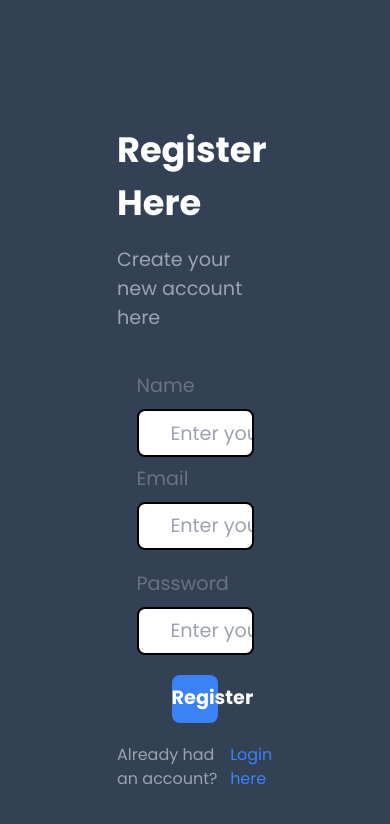
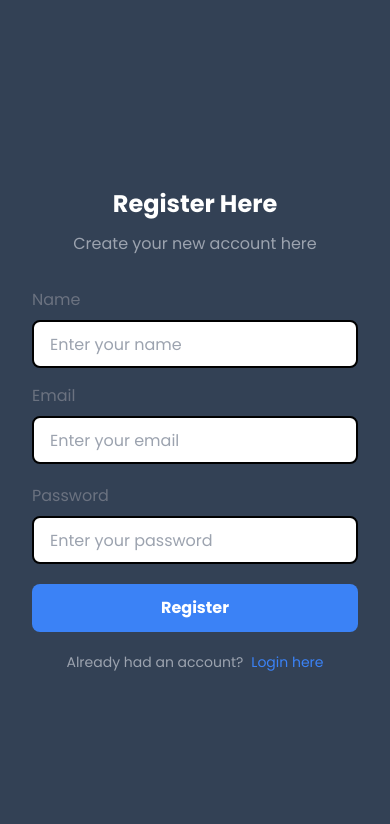
Before and after one commit to Developer-Sohail786/Backend-Authentication-System-JWT-with-UI, a React (Vite) app in the folder Authentication System/Frontend/: page /register in a window 390 px wide. Shown: the top 824 px of the page. Built offline with nearby package versions, Linux system fonts and the light colour scheme.

Commit message:
Refactor Register component for improved UX and layout
Updated the Register component layout and improved accessibility features. Enhanced styling for better responsiveness and user experience.

```diff
--- a/Authentication System/Frontend/src/Pages/Register.jsx
+++ b/Authentication System/Frontend/src/Pages/Register.jsx
@@ -1,6 +1,6 @@
 import React from "react";
 import { useForm } from "react-hook-form";
-import { useNavigate,Link } from "react-router-dom";
+import { useNavigate, Link } from "react-router-dom";
 import axios from "axios";
 import { endpoints } from "../utils/api";
 
@@ -8,9 +8,8 @@
   const navigate = useNavigate();
 
   const {
-    register: registerField, // rename to avoid conflict
+    register: registerField,
     handleSubmit,
-    setError,
     formState: { errors, isSubmitting },
   } = useForm();
 
@@ -21,6 +20,7 @@
         email: data.email,
         password: data.password,
       });
+
       console.log("Registration successful:", response.data);
       navigate("/login");
     } catch (error) {
@@ -30,36 +30,47 @@
   };
 
   return (
-    <div className="container flex items-center justify-center h-screen bg-slate-700">
-      <div className="form flex flex-col border-2 border-none rounded-lg text-white h-[80%] w-[40%]">
-        <div className="text-[2.2rem] font-bold mt-10 flex justify-center">
+    <div className="container flex items-center justify-center min-h-screen bg-slate-700 px-4">
+      <div className="form flex flex-col rounded-lg text-white w-full max-w-md sm:max-w-lg md:max-w-xl lg:max-w-2xl py-6 px-4 sm:px-8">
+
+        <div className="text-2xl sm:text-3xl font-bold mt-4 flex justify-center">
           <h1>Register Here</h1>
         </div>
-        <div className="create mt-4 text-[1.2rem] flex justify-center text-gray-400">
+
+        <div className="create mt-3 text-base sm:text-lg flex justify-center text-gray-400 text-center">
           <p>Create your new account here</p>
         </div>
-        <div className="inputsFields text-[1.2rem] flex flex-col items-center mt-10">
-          <form onSubmit={handleSubmit(onSubmit)}>
-            <p className="mr-[63.9%] text-gray-500">Name</p>
+
+        <div className="inputsFields text-base sm:text-lg flex flex-col items-center mt-8 w-full">
+          <form onSubmit={handleSubmit(onSubmit)} className="w-full flex flex-col items-center">
+
+            <p className="w-full max-w-md text-left text-gray-500">Name</p>
+
             <input
               type="text"
               placeholder="Enter your name"
-              className="border-2 h-12 w-[30vw] text-black border-black rounded-lg mt-2 pl-8"
+              className="border-2 h-12 w-full max-w-md text-black border-black rounded-lg mt-2 pl-4"
               {...registerField("name", {
                 required: { value: true, message: "Field can't be empty" },
                 minLength: { value: 3, message: "Minimum length is 3 characters" },
                 maxLength: { value: 20, message: "Maximum length is 20 characters" },
               })}
             />
+
             {errors.name && (
-              <div className="text-red-500 text-sm mt-1">{errors.name.message}</div>
+              <div className="text-red-500 text-sm mt-1 w-full max-w-md">
+                {errors.name.message}
+              </div>
             )}
 
-            <p className="mr-[63.9%] text-gray-500 mt-2">Email</p>
+            <p className="w-full max-w-md text-left text-gray-500 mt-4">
+              Email
+            </p>
+
             <input
               type="text"
               placeholder="Enter your email"
-              className="border-2 h-12 w-[30vw] text-black border-black rounded-lg mt-2 pl-8"
+              className="border-2 h-12 w-full max-w-md text-black border-black rounded-lg mt-2 pl-4"
               {...registerField("email", {
                 required: { value: true, message: "Field can't be empty" },
                 minLength: { value: 6, message: "Minimum length is 6 characters" },
@@ -70,15 +81,21 @@
                 },
               })}
             />
+
             {errors.email && (
-              <div className="text-red-500 text-sm mt-1">{errors.email.message}</div>
+              <div className="text-red-500 text-sm mt-1 w-full max-w-md">
+                {errors.email.message}
+              </div>
             )}
 
-            <p className="mr-[64%] text-gray-500 mt-5">Password</p>
+            <p className="w-full max-w-md text-left text-gray-500 mt-5">
+              Password
+            </p>
+
             <input
-              type="text"
+              type="password"
               placeholder="Enter your password"
-              className="border-2 h-12 w-[30vw] text-black border-black rounded-lg mt-2 pl-8"
+              className="border-2 h-12 w-full max-w-md text-black border-black rounded-lg mt-2 pl-4"
               {...registerField("password", {
                 required: { value: true, message: "Field can't be empty" },
                 minLength: { value: 8, message: "Minimum length is 8 characters" },
@@ -92,29 +109,37 @@
                 },
               })}
             />
+
             {errors.password && (
-              <div className="text-red-500 text-sm mt-1">{errors.password.message}</div>
+              <div className="text-red-500 text-sm mt-1 w-full max-w-md">
+                {errors.password.message}
+              </div>
             )}
 
-            <div className="btn flex justify-center">
+            <div className="btn flex justify-center w-full max-w-md">
               <button
                 type="submit"
                 disabled={isSubmitting}
-                className={`h-12 w-[40%] rounded-lg mt-5 font-bold text-[1.2rem] ${
-                  isSubmitting ? "bg-gray-400" : "bg-blue-500 hover:bg-blue-800 text-white"
+                className={`h-12 w-full sm:w-[60%] rounded-lg mt-5 font-bold text-base sm:text-lg ${
+                  isSubmitting
+                    ? "bg-gray-400"
+                    : "bg-blue-500 hover:bg-blue-800 text-white"
                 }`}
               >
                 {isSubmitting ? "Submitting..." : "Register"}
               </button>
             </div>
+
           </form>
         </div>
- <p className="text-gray-400 flex justify-center mt-5">
-            Already had an account?
-            <Link to="/login" className="text-blue-500 ml-2 hover:underline cursor-pointer">
-                Login here
-            </Link>
+
+        <p className="text-gray-400 flex justify-center mt-5 text-sm sm:text-base text-center">
+          Already had an account?
+          <Link to="/login" className="text-blue-500 ml-2 hover:underline cursor-pointer">
+            Login here
+          </Link>
         </p>
+
       </div>
     </div>
   );
```
